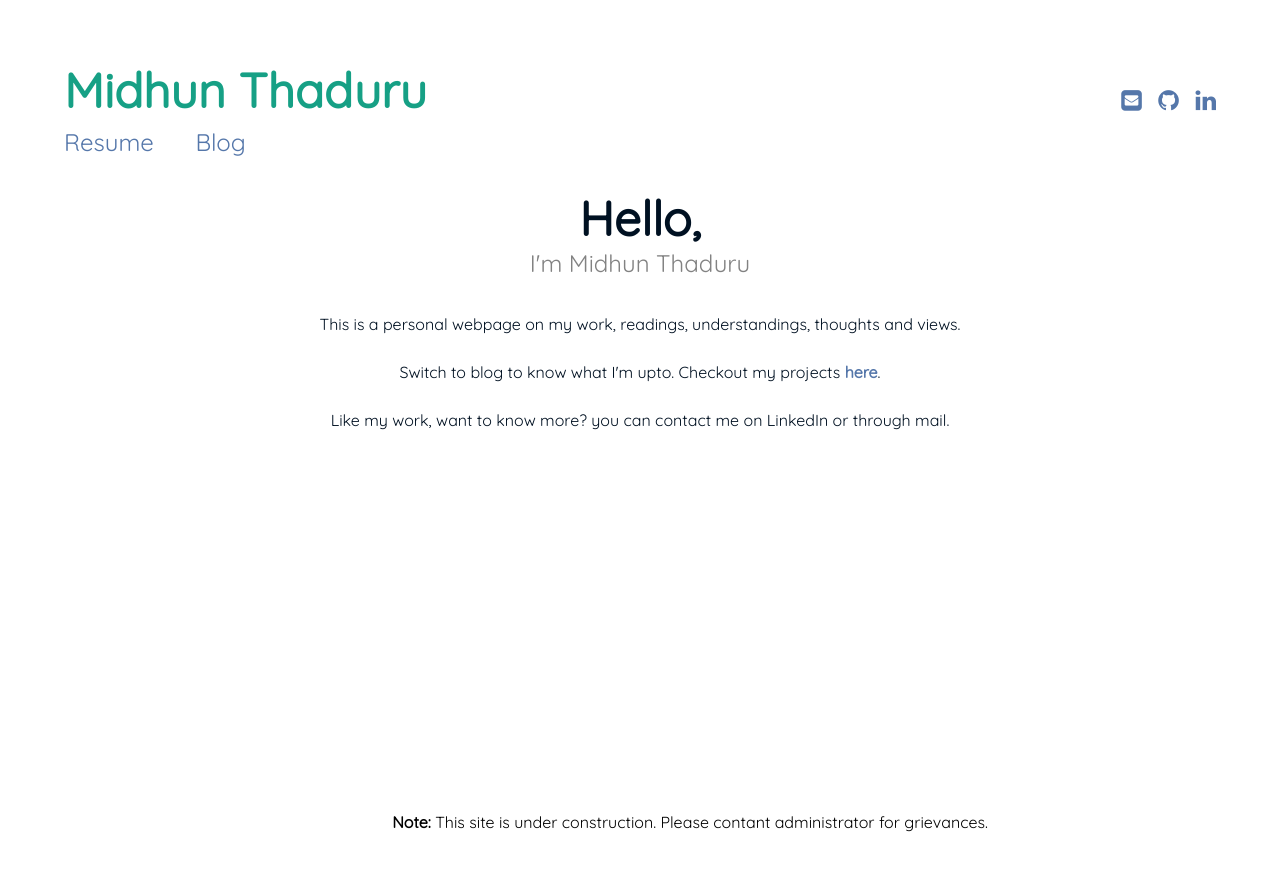
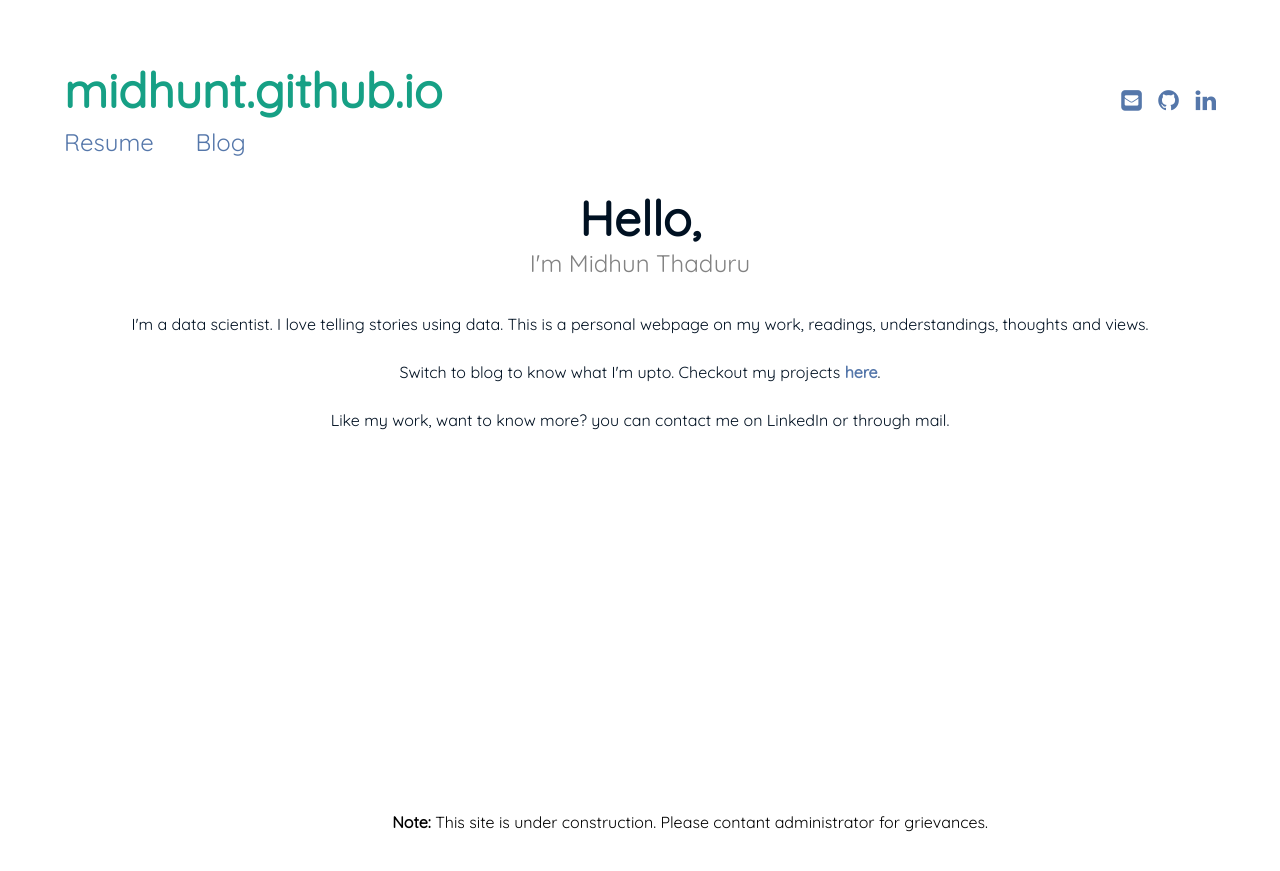
Before and after one commit to midhunt/midhunt.github.io, a Jekyll site: the page built from index.md, in a window 1280 px wide. Shown: the top 871 px of the page. Built offline with Jekyll 4.4.1, drawn with Linux system fonts in a browser that asks for light colours.

Commit message:
Changing about

```diff
--- a/_config.yml
+++ b/_config.yml
@@ -1,5 +1,5 @@
 # Site settings
-title: Midhun Thaduru
+title:
 description: >
   A website for open source projects, blogs, hackathons etc.
 url: "https://midhunt.github.io" # the base hostname & protocol for your site
--- a/index.md
+++ b/index.md
@@ -9,7 +9,7 @@ esitemap:
 <img src="{{ '/assets/img/logo.png' | prepend: site.baseurl }}" id="about-img">
 -->
 <div id="describe-text">
-	<p>This is a personal webpage on my work, readings, understandings, thoughts and views.</p>
+	<p>I'm a data scientist. I love telling stories using data. This is a personal webpage on my work, readings, understandings, thoughts and views.</p>
 	<p>Switch to blog to know what I'm upto. Checkout my projects <strong><a href="https://github.com/midhunt">here</a></strong>.</p>
 	<p>Like my work, want to know more? you can contact me on LinkedIn or through mail.</p>
 </div>
```
Also changed, not shown: resume.md (line endings or trailing spaces).
